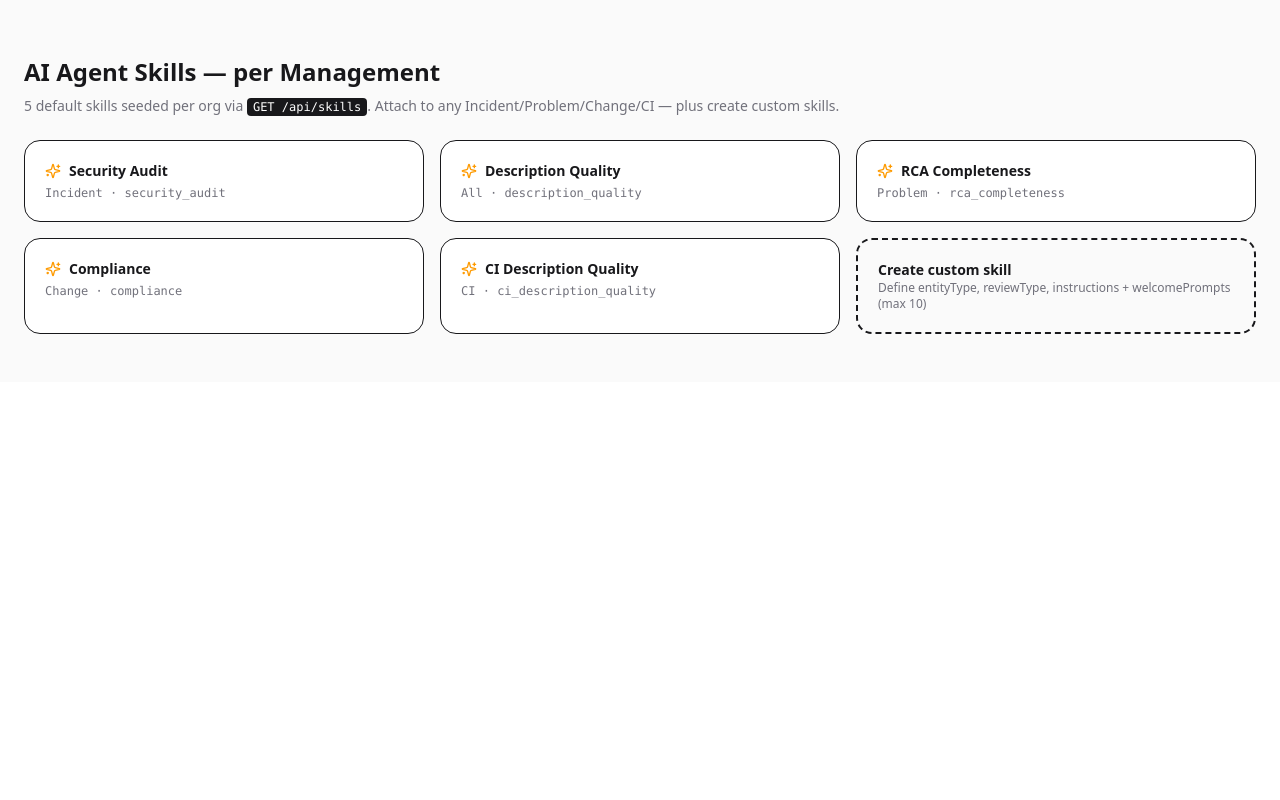
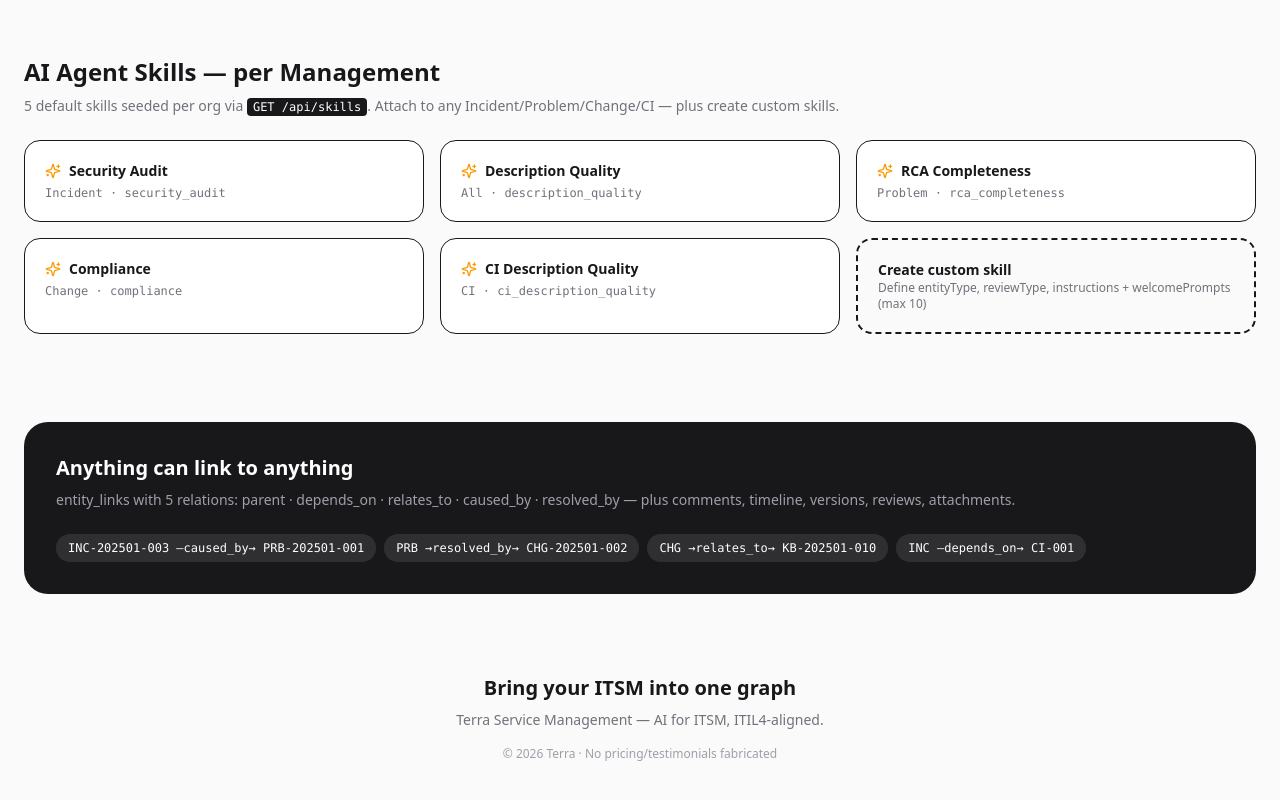
Before and after one commit to ghifarizuhir/terra-landing, a React (Vite) app: page / in a window 1280 px wide. Shown: the part 1624-2424 px from the top of the page. Before the commit the page ends 2006 px from the top, so only its background shows below. Built offline with nearby package versions, Linux system fonts and the light colour scheme; the HTML template or start-up script is replaced by a standard one.

Commit message:
feat: add EntityGraphProof + Footer CTA

```diff
--- a/src/App.tsx
+++ b/src/App.tsx
@@ -1,12 +1,16 @@
 import Hero from './components/Hero'
 import JourneyLoop from './components/JourneyLoop'
 import SkillsSection from './components/SkillsSection'
+import EntityGraphProof from './components/EntityGraphProof'
+import Footer from './components/Footer'
 export default function App() {
   return (
     <div className="min-h-screen bg-zinc-50 text-zinc-900">
       <Hero />
       <JourneyLoop />
       <SkillsSection />
+      <EntityGraphProof />
+      <Footer />
     </div>
   )
 }
--- /dev/null
+++ b/src/components/EntityGraphProof.tsx
@@ -0,0 +1,15 @@
+export default function EntityGraphProof() {
+  return (
+    <section className="max-w-7xl mx-auto px-6 py-10">
+      <div className="rounded-3xl bg-zinc-900 text-white p-8">
+        <h2 className="text-xl font-bold mb-2">Anything can link to anything</h2>
+        <p className="text-sm text-zinc-400 mb-6">entity_links with 5 relations: parent · depends_on · relates_to · caused_by · resolved_by — plus comments, timeline, versions, reviews, attachments.</p>
+        <div className="flex flex-wrap gap-2 font-mono text-xs">
+          {['INC-202501-003 —caused_by→ PRB-202501-001', 'PRB →resolved_by→ CHG-202501-002', 'CHG →relates_to→ KB-202501-010', 'INC —depends_on→ CI-001'].map(e => (
+            <span key={e} className="bg-white/10 px-3 py-1.5 rounded-full">{e}</span>
+          ))}
+        </div>
+      </div>
+    </section>
+  )
+}
--- /dev/null
+++ b/src/components/Footer.tsx
@@ -0,0 +1,9 @@
+export default function Footer() {
+  return (
+    <footer className="max-w-7xl mx-auto px-6 py-10 text-center">
+      <h3 className="text-xl font-bold mb-2">Bring your ITSM into one graph</h3>
+      <p className="text-sm text-zinc-500 mb-4">Terra Service Management — AI for ITSM, ITIL4-aligned.</p>
+      <div className="text-xs text-zinc-400">© 2026 Terra · No pricing/testimonials fabricated</div>
+    </footer>
+  )
+}
```
